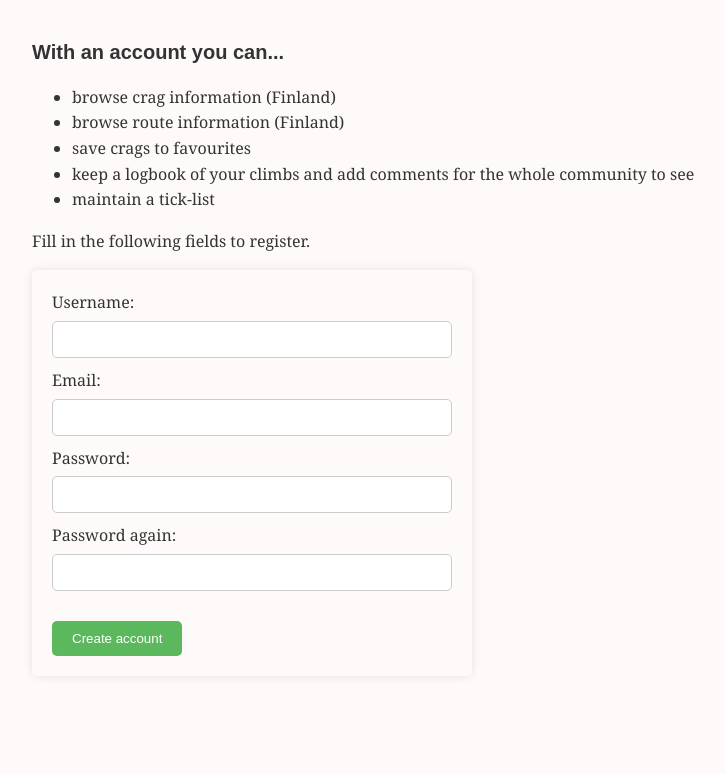
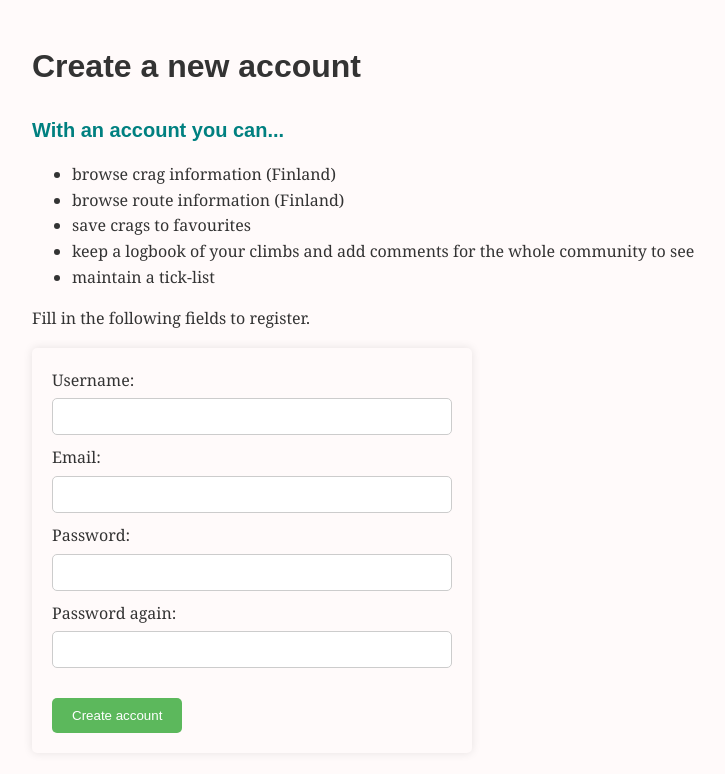
Before and after one commit to jokijen/hyped-climbing-tracker, a Flask app: page /register in a window 1280 px wide. Shown: the part 112-886 px from the top of the page, without its empty margins (208-933 px from the left). Before the commit the page ends 768 px from the top, so only its background shows below. Run offline with Flask 3, Linux system fonts and the light colour scheme.

Commit message:
Small edits

```diff
--- a/static/style.css
+++ b/static/style.css
@@ -1,6 +1,6 @@
 body {
     background: snow;
-    font-family:Georgia, 'Times New Roman', Times, serif;
+    font-family: Georgia, 'Times New Roman', Times, serif;
     color: #333333;
     line-height: 1.6;
     margin: 0;
@@ -21,6 +21,7 @@ h1, h2, h3 {
 
 h2 {
     font-size: 1.25em;
+    color: teal;
 }
 
 p {
@@ -41,15 +42,23 @@ form label {
     margin-bottom: 5px;
 }
 
-form input[type="email"], form input[type="email"],
-form input[type="text"], form input[type="username"],
-form input[type="text"], form input[type="password"] {
+form input[type="text"],
+form input[type="number"],
+form input[type="email"],
+form input[type="username"],
+form input[type="password"],
+select,
+option,
+textarea {
     width: 100%;
     padding: 10px;
     margin-bottom: 10px;
     border: 1px solid #ccc;
     border-radius: 5px;
     box-sizing: border-box;
+    font-size: 13px;
+    font-family: sans-serif;
+    color: #333333;
 }
 
 form input[type="submit"] {
--- a/templates/register.html
+++ b/templates/register.html
@@ -11,6 +11,7 @@
         <a href="/home"><img src="/static/Hyped_logo_w265x155.png" alt="Hyped Logo" class="logo"></a>
     </header>
     <div class="container">
+        <h1>Create a new account</h1>
         <h2>With an account you can...</h2>
         <ul>
             <li>browse crag information (Finland)</li>
@@ -29,7 +30,7 @@
                 id="email"
                 name="email"
                 pattern="[a-zA-Z0-9._+\-]+@[a-zA-Z0-9.\-]+\.[a-zA-Z]{2,6}$"
-                title="email must be of a valid format e.g. address@domain.com"
+                title="Email must be of a valid format e.g. address@domain.com"
                 required>
             <label for="password1">Password:</label>
             <input type="password" id="password1" name="password1" required>
```
